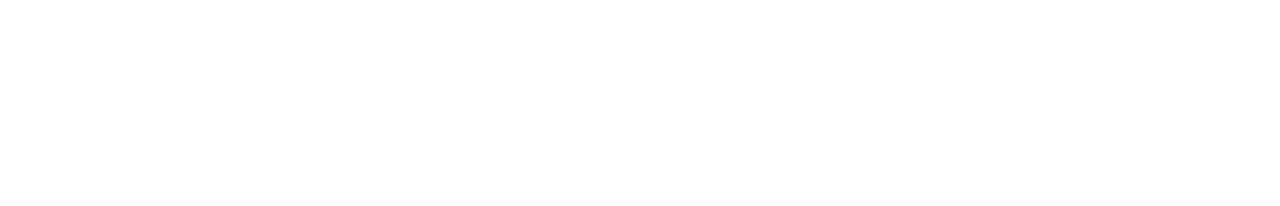
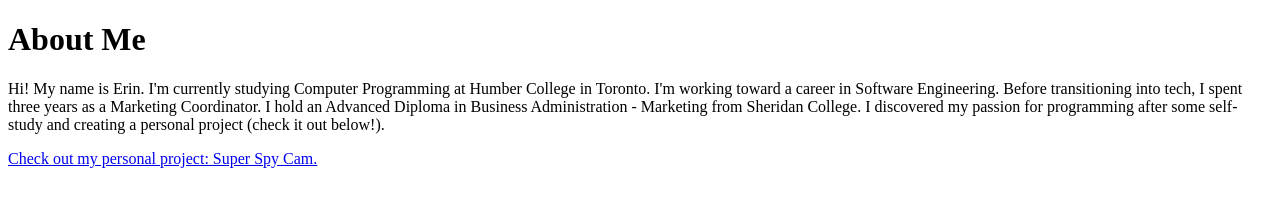
Before and after one commit to erinhollett/my-first-webpage, a plain HTML site: page about.html in a window 1280 px wide. Drawn offline with Linux system fonts and the light colour scheme.

Commit message:
Added a paragraph about me.html

```diff
--- a/about.html
+++ b/about.html
@@ -6,6 +6,10 @@
   <title>About</title>
 </head>
 <body>
+  <h1>About Me</h1>
 
+  <p>Hi! My name is Erin. I'm currently studying Computer Programming at Humber College in Toronto. I'm working toward a career in Software Engineering. Before transitioning into tech, I spent three years as a Marketing Coordinator. I hold an Advanced Diploma in Business Administration - Marketing from Sheridan College. I discovered my passion for programming after some self-study and creating a personal project (check it out below!). </p>
+
+  <a href="https://github.com/erinhollett/super-spy-cam">Check out my personal project: Super Spy Cam.</a>
 </body>
 </html>
```
